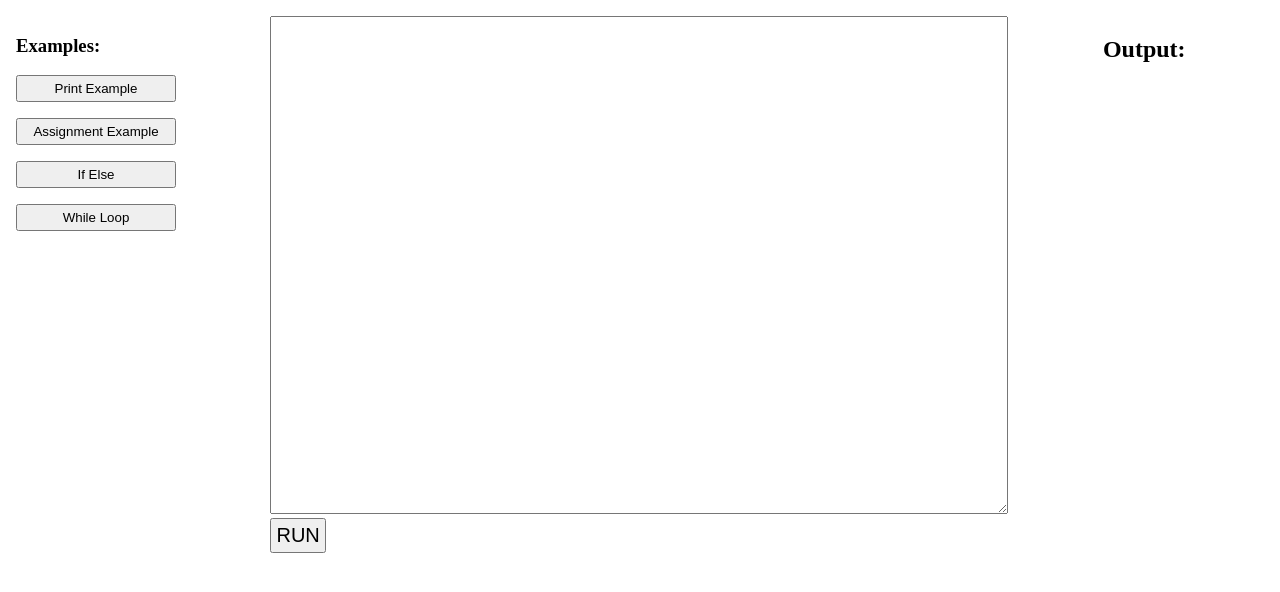
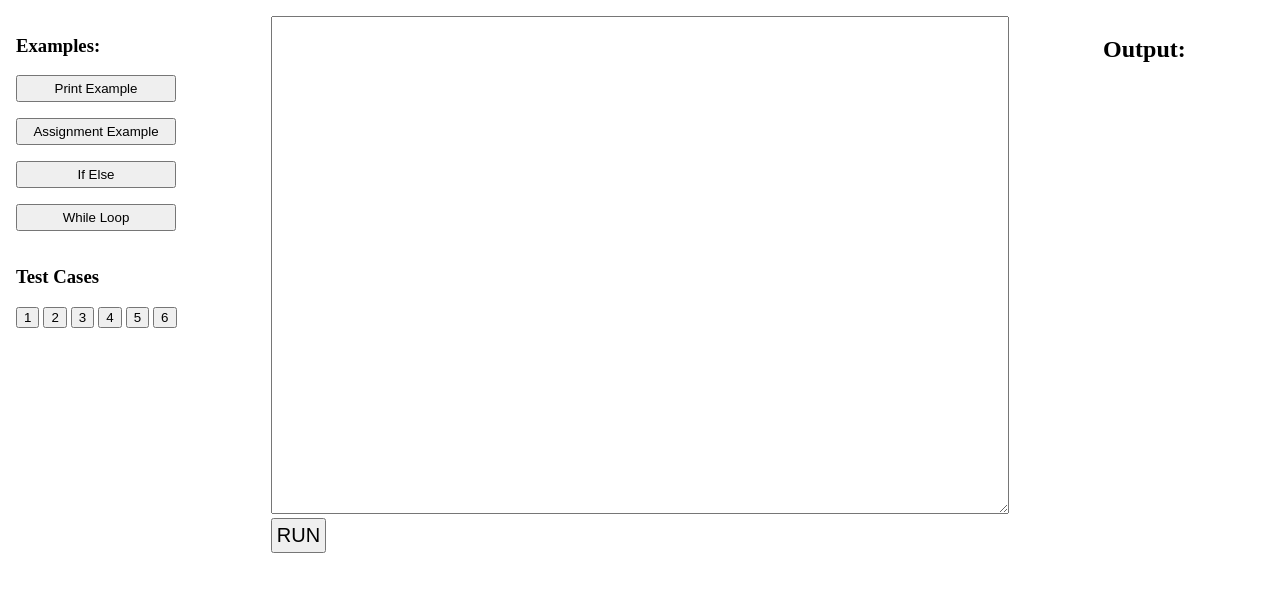
Before and after one commit to scherbatsky-jr/scribe-compiler, a Flask app: page / in a window 1280 px wide. Shown: the part 112-704 px from the top of the page. Run offline with Flask 3, Linux system fonts and the light colour scheme.

Commit message:
loaded test cases

```diff
--- a/templates/index.html
+++ b/templates/index.html
@@ -51,12 +51,23 @@
         <h1>Scribe Programming Language</h1>
     </div>
     <div class="content">
+        <div>
             <div class="examples">
                 <h3>Examples:</h3>
                 <button onclick="loadSampleCode('print')" class="example-button">Print Example</button>
                 <button onclick="loadSampleCode('assignment')" class="example-button">Assignment Example</button>
                 <button onclick="loadSampleCode('if_else')" class="example-button">If Else</button>
                 <button onclick="loadSampleCode('while')" class="example-button">While Loop</button>
+            </div>
+            <div class="test-cases">
+                <h3>Test Cases</h3>
+                <button onclick="loadSampleCode('1')">1</button>
+                <button onclick="loadSampleCode('2')">2</button>
+                <button onclick="loadSampleCode('3')">3</button>
+                <button onclick="loadSampleCode('4')">4</button>
+                <button onclick="loadSampleCode('5')">5</button>
+                <button onclick="loadSampleCode('6')">6</button>
+            </div>
         </div>
         <form method="post">
             <textarea name="code" rows="10" cols="50" class="code-input" id="code" required>{{ code }}</textarea><br>
@@ -84,6 +95,24 @@
                 case 'while':
                     codeTextarea.value = "x = 1;\nwhile (x <= 5) {\n    print(x);\n    x = x + 1;\n};";
                     break;
+                case '1':
+                    codeTextarea.value = "print(true);";
+                    break;
+                case '2':
+                    codeTextarea.value = "print(1 + true);";
+                    break;
+                case '3':
+                    codeTextarea.value = "print(1 + (1==1))";
+                    break;
+                case '4':
+                    codeTextarea.value = `x = 5;\nwhile(x > 0) {\nprint(x);\nx = x - 1;\n};`
+                    break;
+                case '5':
+                    codeTextarea.value = "x = 5;\nf = 1;\nwhile(x > 0) {\nf = f * x;\nx = x - 1;\n};\nprint(f);\n"
+                    break;
+                case '6':
+                    codeTextarea.value = "x = 5;\nf = true;\nwhile(x > 0) {\nf = f * x;\nx = x - 1;\n};\nprint(f);\n"
+                    break;
                 default:
                     break;
             }
```
Lines whose indentation alone changed are shown as unchanged.
